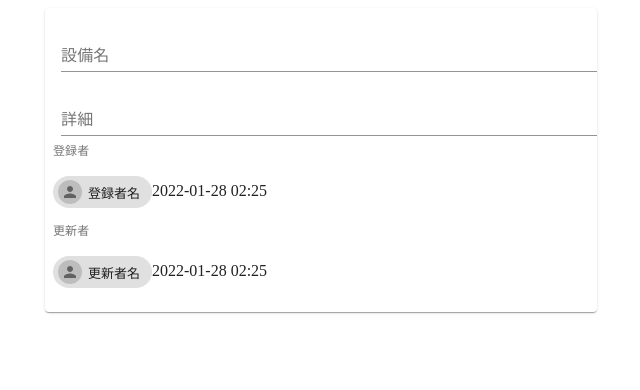
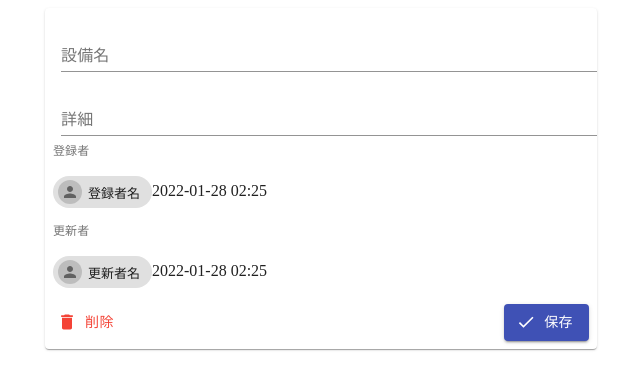
Before and after one commit to y4shiro/udemy-total-web-app-dev, a React app in the folder front/: page / in a window 1280 px wide. Shown: the top 390 px of the page, without its empty margins (319-959 px from the left). Built offline with nearby package versions, Linux system fonts and the light colour scheme.

Commit message:
登録ボタンと削除ボタン追加

```diff
--- a/front/src/components/Facility.tsx
+++ b/front/src/components/Facility.tsx
@@ -1,13 +1,16 @@
 import React from 'react';
 import {
   Avatar,
+  Button,
   Chip,
   Container,
+  Grid,
   InputLabel,
   Paper,
   TextField,
   makeStyles,
 } from '@material-ui/core';
+import { Done as DoneIcon, Delete as DeleteIcon } from '@material-ui/icons';
 import dayjs from 'dayjs';
 
 const useStyle = makeStyles((theme) => ({
@@ -18,6 +21,12 @@ const useStyle = makeStyles((theme) => ({
   },
   paper: {
     padding: theme.spacing(1),
+  },
+  rightActions: {
+    textAlign: 'right',
+  },
+  cancelButton: {
+    color: theme.palette.error.main,
   },
 }));
 
@@ -38,6 +47,22 @@ export const Facility: React.VFC = () => {
           <Chip label="更新者名" avatar={<Avatar />}></Chip>
           {dayjs(new Date()).format('YYYY-MM-DD HH:mm')}
         </p>
+        <Grid container>
+          <Grid item xs={6}>
+            <Button className={style.cancelButton} startIcon={<DeleteIcon />}>
+              削除
+            </Button>
+          </Grid>
+          <Grid item xs={6} className={style.rightActions}>
+            <Button
+              variant="contained"
+              color="primary"
+              startIcon={<DoneIcon />}
+            >
+              保存
+            </Button>
+          </Grid>
+        </Grid>
       </Paper>
     </Container>
   );
```
